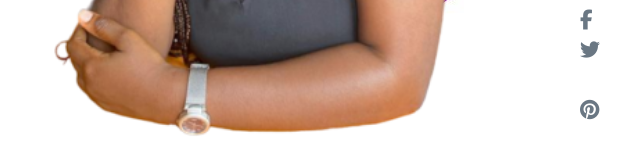
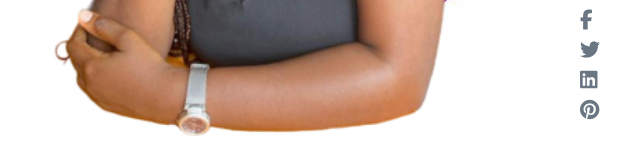
Before and after one commit to preshycloud/Basic-Portfolio, a plain HTML site: page index.html in a window 1280 px wide. Shown: the part 635-797 px from the top of the page, 640-1280 px from the left. Drawn offline with Linux system fonts and the light colour scheme.

Commit message:
media icon updated

```diff
--- a/index.html
+++ b/index.html
@@ -51,7 +51,7 @@
         <div class="media-icons">
             <a href="#"><i class="fab fa-facebook-f"></i></a>
             <a href="#"><i class="fab fa-twitter"></i></a>
-            <a href="#"><i class="fab fa-linkedln-in"></i></a>
+            <a href="#"><i class="fa-brands fa-linkedin"></i></a>
             <a href="#"><i class="fab fa-pinterest"></i></a>
         </div>
     </header>
```
